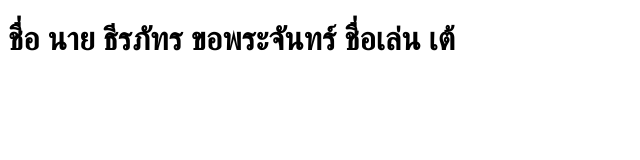
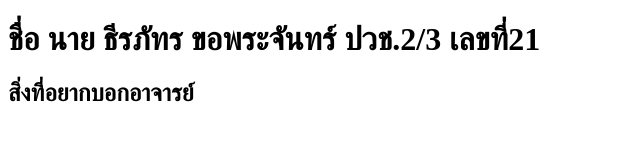
Before and after one commit to Teerapat08/job1, a plain HTML site: page index.html in a window 1280 px wide. Shown: the whole page, without its empty margins (0-640 px from the left). Drawn offline with Linux system fonts and the light colour scheme.

Commit message:
เปลี่ยนคำสั่ง

```diff
--- a/index.html
+++ b/index.html
@@ -6,6 +6,7 @@
     <title>แนะนำตัว</title>
 </head>
 <body>
-    <h1>ชื่อ นาย ธีรภัทร ขอพระจันทร์ ชื่อเล่น เต้</h1>
+    <h1>ชื่อ นาย ธีรภัทร ขอพระจันทร์ ปวช.2/3 เลขที่21</h1>
+    <h2>สิ่งที่อยากบอกอาจารย์</h2>
 </body>
 </html>
```
